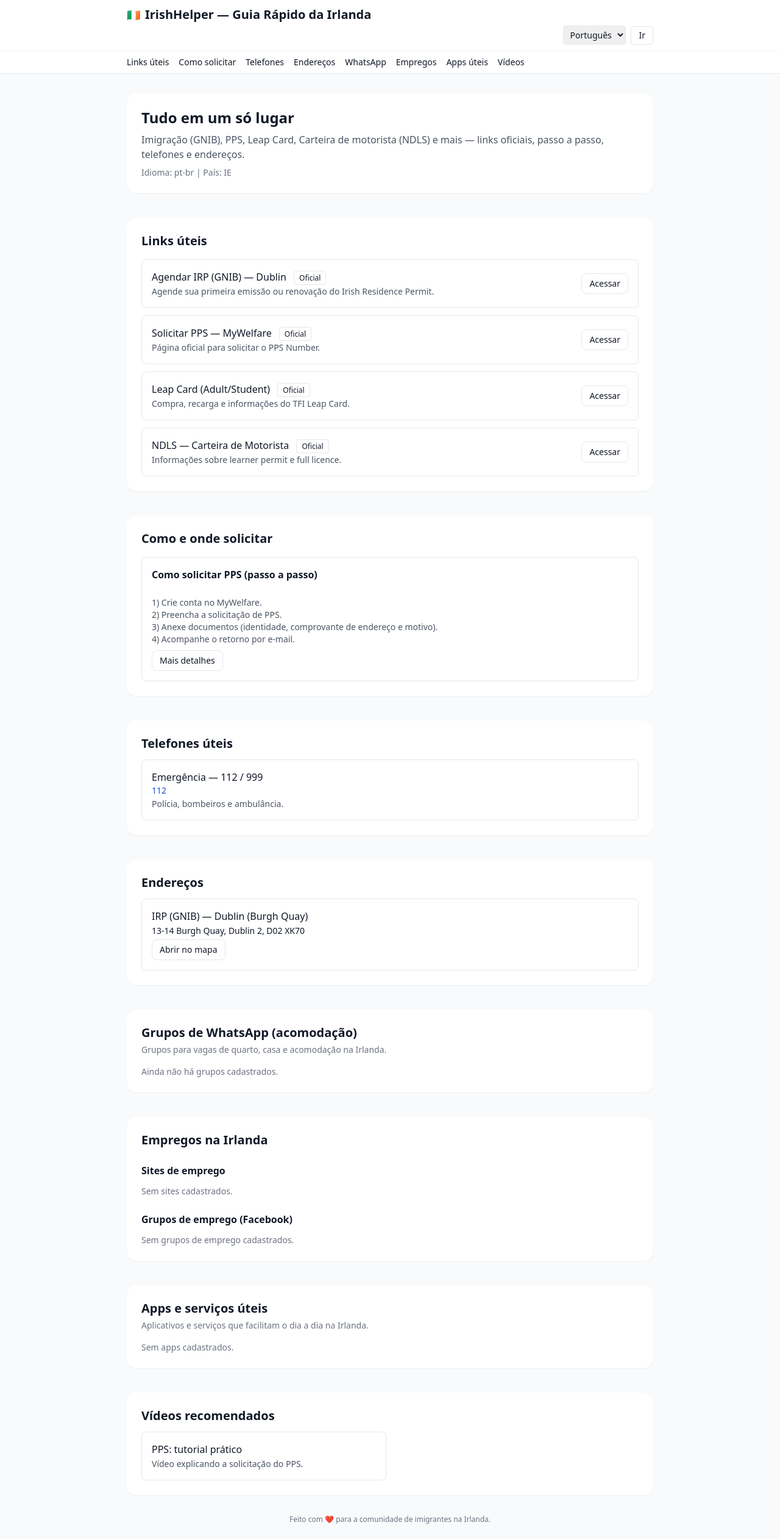
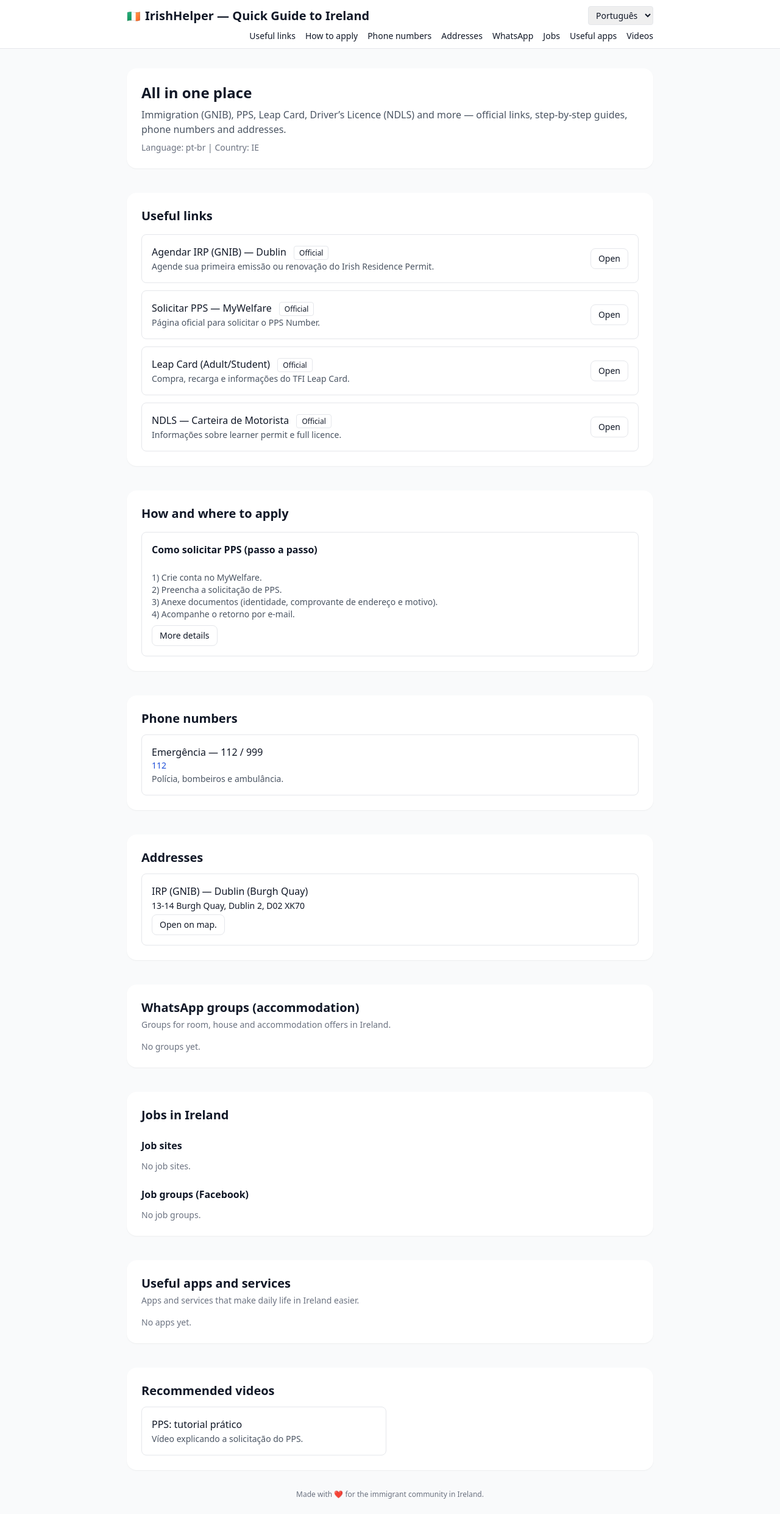
Before and after one commit to Buenomaurilio/IrishHelper, a Django app: page /pt-br/IE/ in a window 1280 px wide. Shown: the whole page at 61% size. After the commit the page ends 2457 px from the top, so only its background shows below. Run offline with Django 5.2, Linux system fonts and the light colour scheme; data comes from the database, SQL or seed files in the repository; tables that the repository leaves empty hold one stand-in row (values such as "Sample post"); some libraries are stand-ins or nearby versions.

Commit message:
Translate content to English in irish_helper.html
Updated translations in IrishHelper template for English audience.

```diff
--- a/catalog/templates/catalog/irish_helper.html
+++ b/catalog/templates/catalog/irish_helper.html
@@ -7,75 +7,58 @@
   <title>{% trans "IrishHelper — Guia para imigrantes na Irlanda" %}</title>
   <meta name="viewport" content="width=device-width, initial-scale=1">
   <script src="https://cdn.tailwindcss.com"></script>
-
-  <!-- AJUSTE GLOBAL DE ESCALA PARA MOBILE (~85% de zoom) -->
-  <style>
-    @media (max-width: 640px) {
-      html {
-        font-size: 14px; /* 14px em vez de 16px ≈ 87.5% */
-      }
-      header h1 {
-        font-size: 0.9rem; /* título um pouco menor no mobile */
-      }
-      #locale {
-        max-width: 6.5rem; /* evita o select muito largo no mobile */
-      }
-    }
-  </style>
 </head>
 <body class="bg-gray-50 text-gray-900">
+
   <!-- HEADER -->
   <header class="sticky top-0 bg-white/90 backdrop-blur border-b z-20">
-    <!-- WRAPPER PRINCIPAL: empilha no mobile, alinha em coluna -->
-    <div class="max-w-4xl mx-auto px-3 sm:px-4 py-2.5 flex flex-col gap-1">
+    <div class="max-w-4xl mx-auto px-3 sm:px-4 py-2.5">
 
-      <!-- LINHA 1: bandeira + título -->
+      <!-- LINHA 1: bandeira + título + seletor de idioma -->
+      <div class="flex items-center justify-between gap-2 whitespace-nowrap">
+        <!-- ESQUERDA: bandeira + título -->
         <div class="flex items-center gap-2 min-w-0">
           <span class="text-lg">🇮🇪</span>
-        <h1 class="text-sm sm:text-lg md:text-xl font-semibold leading-tight truncate">
-          {% trans "IrishHelper — Guia Rápido da Irlanda" %}
+          <h1 class="text-xs sm:text-lg md:text-xl font-semibold leading-tight truncate max-w-[60vw]">
+            {% trans "IrishHelper — Quick Guide to Ireland" %}
           </h1>
         </div>
 
-      <!-- LINHA 2: menu sanduíche (esquerda) + idioma (direita) -->
-      <div class="flex items-center justify-between gap-2">
-
-        <!-- BOTÃO SANDUÍCHE (só mobile) -->
-        <button id="mobileMenuBtn"
-                class="md:hidden text-xl px-2 py-1 border rounded">
-          ☰
-        </button>
-
-        <!-- seletor de idioma (sempre visível) -->
-        <div class="flex items-center gap-2 justify-end flex-1">
-          <select id="locale"
-                  class="border rounded px-1.5 py-1 text-xs sm:text-sm w-24 sm:w-auto">
+        <!-- DIREITA: seletor de idioma (sempre visível) -->
+        <select
+          id="locale"
+          class="border rounded px-2 py-1 text-[11px] sm:text-sm leading-none flex-shrink-0"
+        >
           <option value="pt-br" {% if locale == "pt-br" %}selected{% endif %}>Português</option>
           <option value="en"    {% if locale == "en" %}selected{% endif %}>English</option>
           <option value="es"    {% if locale == "es" %}selected{% endif %}>Español</option>
         </select>
-
-          <button type="button"
-                  id="goLC"
-                  class="border px-3 py-1 rounded text-xs sm:text-sm hidden sm:inline-block">
-            {% trans "Ir" %}
-          </button>
-        </div>
-      </div>
       </div>
 
-    <!-- MENU DESKTOP (fica logo abaixo, só md+) -->
-    <div class="hidden md:block border-t border-gray-100">
-      <nav class="max-w-4xl mx-auto px-3 sm:px-4 py-2 flex flex-wrap gap-x-4 gap-y-1 text-sm">
-        <a href="#uteis" class="hover:underline">{% trans "Links úteis" %}</a>
-        <a href="#como" class="hover:underline">{% trans "Como solicitar" %}</a>
-        <a href="#telefones" class="hover:underline">{% trans "Telefones" %}</a>
-        <a href="#enderecos" class="hover:underline">{% trans "Endereços" %}</a>
-        <a href="#whatsapp" class="hover:underline">{% trans "WhatsApp" %}</a>
-        <a href="#jobs" class="hover:underline">{% trans "Empregos" %}</a>
-        <a href="#apps" class="hover:underline">{% trans "Apps úteis" %}</a>
-        <a href="#videos" class="hover:underline">{% trans "Vídeos" %}</a>
+      <!-- LINHA 2: sanduíche no mobile + menu desktop -->
+      <div class="mt-2 flex items-center justify-between">
+        <!-- BOTÃO SANDUÍCHE (só mobile) -->
+        <button
+          id="mobileMenuBtn"
+          class="inline-flex md:hidden items-center justify-center text-xl px-2 py-1 border rounded"
+          aria-label="Menu"
+        >
+          ☰
+        </button>
+
+        <!-- MENU DESKTOP (só md+) -->
+        <nav class="hidden md:flex flex-wrap gap-x-4 gap-y-1 text-sm ml-auto">
+          <a href="#uteis"      class="hover:underline">{% trans "Useful links" %}</a>
+          <a href="#como"       class="hover:underline">{% trans "How to apply" %}</a>
+          <a href="#telefones"  class="hover:underline">{% trans "Phone numbers" %}</a>
+          <a href="#enderecos"  class="hover:underline">{% trans "Addresses" %}</a>
+          <a href="#whatsapp"   class="hover:underline">WhatsApp</a>
+          <a href="#jobs"       class="hover:underline">{% trans "Jobs" %}</a>
+          <a href="#apps"       class="hover:underline">{% trans "Useful apps" %}</a>
+          <a href="#videos"     class="hover:underline">{% trans "Videos" %}</a>
         </nav>
+      </div>
+
     </div>
   </header>
 
@@ -90,48 +73,48 @@
         <div class="flex items-center gap-2">
           <span class="text-lg">🇮🇪</span>
           <span class="font-semibold text-sm">
-            {% trans "IrishHelper — Guia Rápido da Irlanda" %}
+            {% trans "IrishHelper — Quick Guide to Ireland" %}
           </span>
         </div>
-        <button id="mobileMenuClose" class="text-lg px-2 py-1">
-          ✕
-        </button>
+        <button id="mobileMenuClose" class="text-lg px-2 py-1">✕</button>
       </div>
 
-      <!-- navegação em coluna -->
+      <!-- mesma navegação, em coluna -->
       <nav class="flex flex-col gap-2 text-sm">
-        <a href="#uteis" data-mobile-nav-link class="py-1 border-b border-gray-100 hover:bg-gray-50 rounded px-1">
-          {% trans "Links úteis" %}
+        <a href="#uteis"     data-mobile-nav-link class="py-1 border-b border-gray-100 hover:bg-gray-50 rounded px-1">
+          {% trans "Useful links" %}
         </a>
-        <a href="#como" data-mobile-nav-link class="py-1 border-b border-gray-100 hover:bg-gray-50 rounded px-1">
-          {% trans "Como solicitar" %}
+        <a href="#como"      data-mobile-nav-link class="py-1 border-b border-gray-100 hover:bg-gray-50 rounded px-1">
+          {% trans "How to apply" %}
         </a>
         <a href="#telefones" data-mobile-nav-link class="py-1 border-b border-gray-100 hover:bg-gray-50 rounded px-1">
-          {% trans "Telefones" %}
+          {% trans "Phone numbers" %}
         </a>
         <a href="#enderecos" data-mobile-nav-link class="py-1 border-b border-gray-100 hover:bg-gray-50 rounded px-1">
-          {% trans "Endereços" %}
+          {% trans "Addresses" %}
         </a>
-        <a href="#whatsapp" data-mobile-nav-link class="py-1 border-b border-gray-100 hover:bg-gray-50 rounded px-1">
-          {% trans "WhatsApp" %}
+        <a href="#whatsapp"  data-mobile-nav-link class="py-1 border-b border-gray-100 hover:bg-gray-50 rounded px-1">
+          WhatsApp
         </a>
-        <a href="#jobs" data-mobile-nav-link class="py-1 border-b border-gray-100 hover:bg-gray-50 rounded px-1">
-          {% trans "Empregos" %}
+        <a href="#jobs"      data-mobile-nav-link class="py-1 border-b border-gray-100 hover:bg-gray-50 rounded px-1">
+          {% trans "Jobs" %}
         </a>
-        <a href="#apps" data-mobile-nav-link class="py-1 border-b border-gray-100 hover:bg-gray-50 rounded px-1">
-          {% trans "Apps úteis" %}
+        <a href="#apps"      data-mobile-nav-link class="py-1 border-b border-gray-100 hover:bg-gray-50 rounded px-1">
+          {% trans "Useful apps" %}
         </a>
-        <a href="#videos" data-mobile-nav-link class="py-1 hover:bg-gray-50 rounded px-1">
-          {% trans "Vídeos" %}
+        <a href="#videos"    data-mobile-nav-link class="py-1 hover:bg-gray-50 rounded px-1">
+          {% trans "Videos" %}
         </a>
       </nav>
 
-      <!-- botão Go também dentro do menu -->
+      <!-- botão Go também dentro do menu (opcional) -->
       <div class="mt-4 flex justify-end">
-        <button type="button"
+        <button
+          type="button"
           id="goLCMobile"
-                class="border px-3 py-1 rounded text-xs sm:text-sm">
-          {% trans "Ir" %}
+          class="border px-3 py-1 rounded text-xs sm:text-sm"
+        >
+          {% trans "Go" %}
         </button>
       </div>
     </div>
@@ -162,19 +145,19 @@
     <!-- HERO -->
     <section class="bg-white p-4 md:p-6 rounded-xl md:rounded-2xl shadow-sm">
       <h2 class="text-xl md:text-2xl font-bold">
-        {% trans "Tudo em um só lugar" %}
+        {% trans "All in one place" %}
       </h2>
       <p class="mt-2 text-sm md:text-base text-gray-600">
-        {% trans "Imigração (GNIB), PPS, Leap Card, Carteira de motorista (NDLS) e mais — links oficiais, passo a passo, telefones e endereços." %}
+        {% trans "Immigration (GNIB), PPS, Leap Card, Driver’s Licence (NDLS) and more — official links, step-by-step guides, phone numbers and addresses." %}
       </p>
       <p class="text-xs md:text-sm text-gray-500 mt-2">
-        {% blocktrans %}Idioma: {{ locale }} | País: {{ country }}{% endblocktrans %}
+        {% blocktrans %}Language: {{ locale }} | Country: {{ country }}{% endblocktrans %}
       </p>
     </section>
 
     <!-- LINKS ÚTEIS -->
     <section id="uteis" class="bg-white p-4 md:p-6 rounded-xl md:rounded-2xl shadow-sm">
-      <h3 class="text-lg md:text-xl font-bold">{% trans "Links úteis" %}</h3>
+      <h3 class="text-lg md:text-xl font-bold">{% trans "Useful links" %}</h3>
       <ul class="mt-4 grid gap-3">
         {% for r in useful_links %}
         <li class="p-3 md:p-4 border rounded-lg hover:bg-gray-50 transition">
@@ -184,7 +167,7 @@
                 {{ r.title }}
                 {% if r.is_official %}
                   <span class="text-[10px] md:text-xs px-2 py-0.5 border rounded ml-2">
-                    {% trans "Oficial" %}
+                    {% trans "Official" %}
                   </span>
                 {% endif %}
               </p>
@@ -198,20 +181,20 @@
                  data-link-id="{{ r.id }}"
                  data-href="{{ r.url }}"
                  class="shrink-0 inline-flex items-center px-3 py-1.5 border rounded-lg text-xs md:text-sm">
-                {% trans "Acessar" %}
+                {% trans "Open" %}
               </a>
             {% endif %}
           </div>
         </li>
         {% empty %}
-          <p class="text-sm text-gray-500">{% trans "Sem itens ainda." %}</p>
+          <p class="text-sm text-gray-500">{% trans "No items yet." %}</p>
         {% endfor %}
       </ul>
     </section>
 
     <!-- COMO SOLICITAR -->
     <section id="como" class="bg-white p-4 md:p-6 rounded-xl md:rounded-2xl shadow-sm">
-      <h3 class="text-lg md:text-xl font-bold">{% trans "Como e onde solicitar" %}</h3>
+      <h3 class="text-lg md:text-xl font-bold">{% trans "How and where to apply" %}</h3>
       <div class="mt-4 space-y-3 md:space-y-4">
         {% for r in how_to %}
         <article class="p-3 md:p-4 border rounded-lg">
@@ -227,19 +210,19 @@
                data-link-id="{{ r.id }}"
                data-href="{{ r.url }}"
                class="mt-2 inline-flex items-center px-3 py-1.5 border rounded-lg text-xs md:text-sm">
-              {% trans "Mais detalhes" %}
+              {% trans "More details" %}
             </a>
           {% endif %}
         </article>
         {% empty %}
-          <p class="text-sm text-gray-500">{% trans "Sem guias ainda." %}</p>
+          <p class="text-sm text-gray-500">{% trans "No guides yet." %}</p>
         {% endfor %}
       </div>
     </section>
 
     <!-- TELEFONES -->
     <section id="telefones" class="bg-white p-4 md:p-6 rounded-xl md:rounded-2xl shadow-sm">
-      <h3 class="text-lg md:text-xl font-bold">{% trans "Telefones úteis" %}</h3>
+      <h3 class="text-lg md:text-xl font-bold">{% trans "Phone numbers" %}</h3>
       <ul class="mt-3 grid gap-3 text-sm">
         {% for r in phones %}
         <li class="p-3 md:p-4 border rounded-lg">
@@ -254,14 +237,14 @@
           {% endif %}
         </li>
         {% empty %}
-          <p class="text-sm text-gray-500">{% trans "Sem telefones." %}</p>
+          <p class="text-sm text-gray-500">{% trans "No phone numbers." %}</p>
         {% endfor %}
       </ul>
     </section>
 
     <!-- ENDEREÇOS -->
     <section id="enderecos" class="bg-white p-4 md:p-6 rounded-xl md:rounded-2xl shadow-sm">
-      <h3 class="text-lg md:text-xl font-bold">{% trans "Endereços" %}</h3>
+      <h3 class="text-lg md:text-xl font-bold">{% trans "Addresses" %}</h3>
       <ul class="mt-3 grid gap-3 text-sm">
         {% for r in addresses %}
         <li class="p-3 md:p-4 border rounded-lg">
@@ -275,12 +258,12 @@
                data-link-id="{{ r.id }}"
                data-href="{{ r.url }}"
                class="mt-1 inline-flex items-center px-3 py-1.5 border rounded-lg text-xs md:text-sm">
-              {% trans "Abrir no mapa" %}
+              {% trans "Open on map." %}
             </a>
           {% endif %}
         </li>
         {% empty %}
-          <p class="text-sm text-gray-500">{% trans "Sem endereços." %}</p>
+          <p class="text-sm text-gray-500">{% trans "No addresses." %}</p>
         {% endfor %}
       </ul>
     </section>
@@ -288,10 +271,10 @@
     <!-- WHATSAPP (ACOMODAÇÃO) -->
     <section id="whatsapp" class="bg-white p-4 md:p-6 rounded-xl md:rounded-2xl shadow-sm">
       <h3 class="text-lg md:text-xl font-bold">
-        {% trans "Grupos de WhatsApp (acomodação)" %}
+        {% trans "WhatsApp groups (accommodation)" %}
       </h3>
       <p class="text-xs md:text-sm text-gray-500 mt-1">
-        {% trans "Grupos para vagas de quarto, casa e acomodação na Irlanda." %}
+        {% trans "Groups for room, house and accommodation offers in Ireland." %}
       </p>
       <ul class="mt-4 grid gap-3">
         {% for r in whatsapp_groups %}
@@ -311,14 +294,14 @@
                  data-link-id="{{ r.id }}"
                  data-href="{{ r.url }}"
                  class="shrink-0 inline-flex items-center px-3 py-1.5 border rounded-lg text-xs md:text-sm">
-                {% trans "Entrar no grupo" %}
+                {% trans "Join group" %}
               </a>
             {% endif %}
           </div>
         </li>
         {% empty %}
           <p class="text-sm text-gray-500">
-            {% trans "Ainda não há grupos cadastrados." %}
+            {% trans "No groups yet." %}
           </p>
         {% endfor %}
       </ul>
@@ -327,13 +310,13 @@
     <!-- EMPREGOS: SITES + FACEBOOK -->
     <section id="jobs" class="bg-white p-4 md:p-6 rounded-xl md:rounded-2xl shadow-sm space-y-6">
       <h3 class="text-lg md:text-xl font-bold">
-        {% trans "Empregos na Irlanda" %}
+        {% trans "Jobs in Ireland" %}
       </h3>
 
       <!-- SITES DE EMPREGO -->
       <div>
         <h4 class="font-semibold text-sm md:text-base">
-          {% trans "Sites de emprego" %}
+          {% trans "Job sites" %}
         </h4>
         <ul class="mt-3 grid gap-3">
           {% for r in job_sites %}
@@ -351,14 +334,14 @@
                    data-link-id="{{ r.id }}"
                    data-href="{{ r.url }}"
                    class="shrink-0 inline-flex items-center px-3 py-1.5 border rounded-lg text-xs md:text-sm">
-                  {% trans "Visitar site" %}
+                  {% trans "Visit site" %}
                 </a>
               {% endif %}
             </div>
           </li>
           {% empty %}
             <p class="text-sm text-gray-500">
-              {% trans "Sem sites cadastrados." %}
+              {% trans "No job sites." %}
             </p>
           {% endfor %}
         </ul>
@@ -367,7 +350,7 @@
       <!-- GRUPOS DE EMPREGO (FACEBOOK) -->
       <div>
         <h4 class="font-semibold text-sm md:text-base">
-          {% trans "Grupos de emprego (Facebook)" %}
+          {% trans "Job groups (Facebook)" %}
         </h4>
         <ul class="mt-3 grid gap-3">
           {% for r in job_facebook %}
@@ -385,14 +368,14 @@
                    data-link-id="{{ r.id }}"
                    data-href="{{ r.url }}"
                    class="shrink-0 inline-flex items-center px-3 py-1.5 border rounded-lg text-xs md:text-sm">
-                  {% trans "Abrir grupo" %}
+                  {% trans "Open group" %}
                 </a>
               {% endif %}
             </div>
           </li>
           {% empty %}
             <p class="text-sm text-gray-500">
-              {% trans "Sem grupos de emprego cadastrados." %}
+              {% trans "No job groups." %}
             </p>
           {% endfor %}
         </ul>
@@ -402,10 +385,10 @@
     <!-- APPS E SERVIÇOS ÚTEIS -->
     <section id="apps" class="bg-white p-4 md:p-6 rounded-xl md:rounded-2xl shadow-sm">
       <h3 class="text-lg md:text-xl font-bold">
-        {% trans "Apps e serviços úteis" %}
+        {% trans "Useful apps and services" %}
       </h3>
       <p class="text-xs md:text-sm text-gray-500 mt-1">
-        {% trans "Aplicativos e serviços que facilitam o dia a dia na Irlanda." %}
+        {% trans "Apps and services that make daily life in Ireland easier." %}
       </p>
       <ul class="mt-4 grid gap-3">
         {% for r in daily_apps %}
@@ -423,14 +406,14 @@
                  data-link-id="{{ r.id }}"
                  data-href="{{ r.url }}"
                  class="shrink-0 inline-flex items-center px-3 py-1.5 border rounded-lg text-xs md:text-sm">
-                {% trans "Abrir app/site" %}
+                {% trans "Open app/site" %}
               </a>
             {% endif %}
           </div>
         </li>
         {% empty %}
           <p class="text-sm text-gray-500">
-            {% trans "Sem apps cadastrados." %}
+            {% trans "No apps yet." %}
           </p>
         {% endfor %}
       </ul>
@@ -438,7 +421,7 @@
 
     <!-- VÍDEOS -->
     <section id="videos" class="bg-white p-4 md:p-6 rounded-xl md:rounded-2xl shadow-sm">
-      <h3 class="text-lg md:text-xl font-bold">{% trans "Vídeos recomendados" %}</h3>
+      <h3 class="text-lg md:text-xl font-bold">{% trans "Recommended videos" %}</h3>
       <div class="mt-3 grid gap-3 sm:grid-cols-2">
         {% for r in videos %}
         <a class="block p-3 md:p-4 border rounded-lg hover:bg-gray-50 transition"
@@ -449,7 +432,7 @@
           {% endif %}
         </a>
         {% empty %}
-          <p class="text-sm text-gray-500">{% trans "Sem vídeos." %}</p>
+          <p class="text-sm text-gray-500">{% trans "No videos." %}</p>
         {% endfor %}
       </div>
     </section>
@@ -480,7 +463,7 @@
   {% endif %}
 
   <p class="max-w-4xl mx-auto px-3 sm:px-4 pb-6 text-[11px] md:text-xs text-gray-500 text-center">
-    {% trans "Feito com ❤️ para a comunidade de imigrantes na Irlanda." %}
+    {% trans "Made with ❤️ for the immigrant community in Ireland." %}
   </p>
 
   <!-- TRACKING DE CLIQUES -->
@@ -512,11 +495,6 @@
       const loc = document.getElementById("locale").value;
       const url = `/${loc}/IE/`;
       window.location.href = url;
-    }
-
-    const goLC = document.getElementById("goLC");
-    if (goLC) {
-      goLC.addEventListener("click", goToLocale);
     }
 
     const goLCMobile = document.getElementById("goLCMobile");
```
Lines whose indentation alone changed are shown as unchanged.
